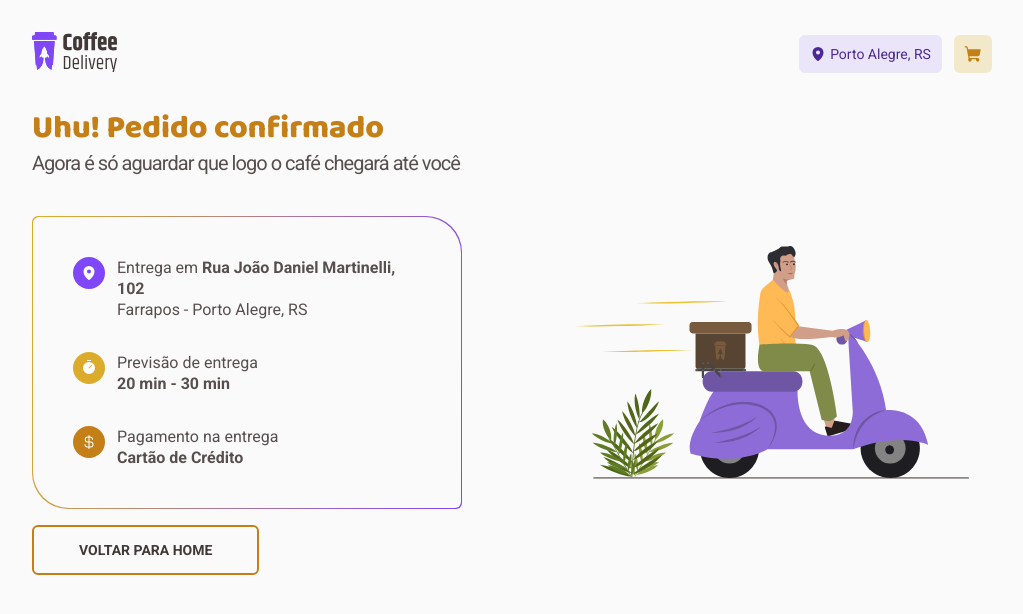
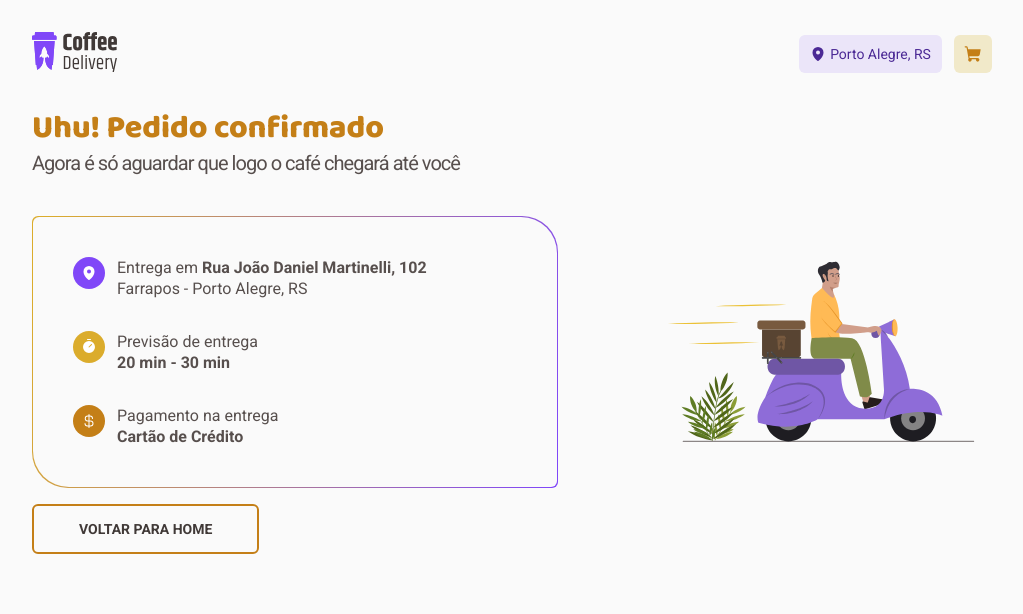
Before and after one commit to camposweb/ignite-trilha2022-desafio02-coffee-delivery, a React (Vite) app: page /success in a window 1280 px wide. Shown: the top 614 px of the page, without its empty margins (128-1151 px from the left). Built offline with nearby package versions, Linux system fonts and the light colour scheme.

Commit message:
Edit Page Success

```diff
--- a/src/pages/Success/styles.ts
+++ b/src/pages/Success/styles.ts
@@ -95,8 +95,9 @@ export const SuccessContent = styled.div`
 
 export const SuccessInfoContainer = styled.div`
   display: flex;
-  width: 100%;
-  //min-width: 32rem;
+  //width: 100%;
+  //max-width: 32.875rem;
+  min-width: 32.875rem;
   flex-direction: column;
   border-radius: 6px 36px;
   padding: 1px;
@@ -105,13 +106,17 @@ export const SuccessInfoContainer = styled.div`
   .container {
     display: flex;
     //min-width: 32rem;
-    //width: 100%;
+    width: 100%;
     flex-direction: column;
     height: 100%;
     padding: 2.5rem;
     gap: 2rem;
     background: ${({ theme }) => theme.colors.background};
     border-radius: inherit;
+  }
+
+  @media (max-width: 768px) {
+    min-width: 100%;
   }
 `
 
```
